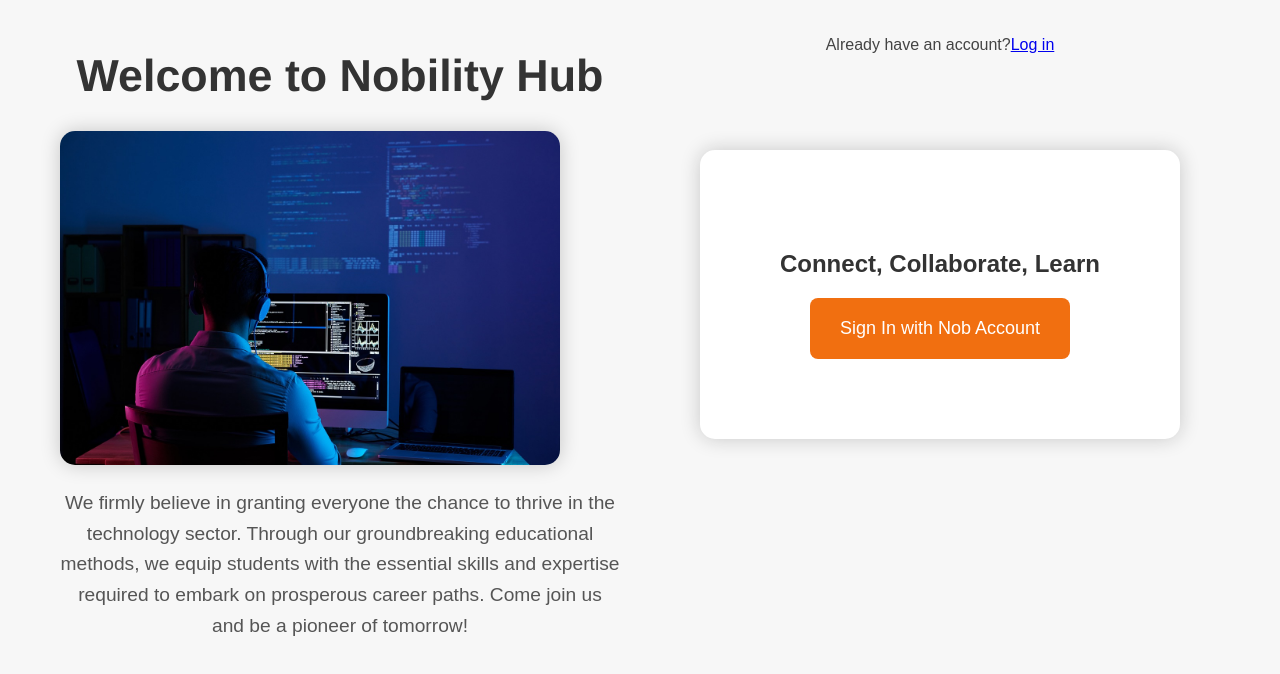
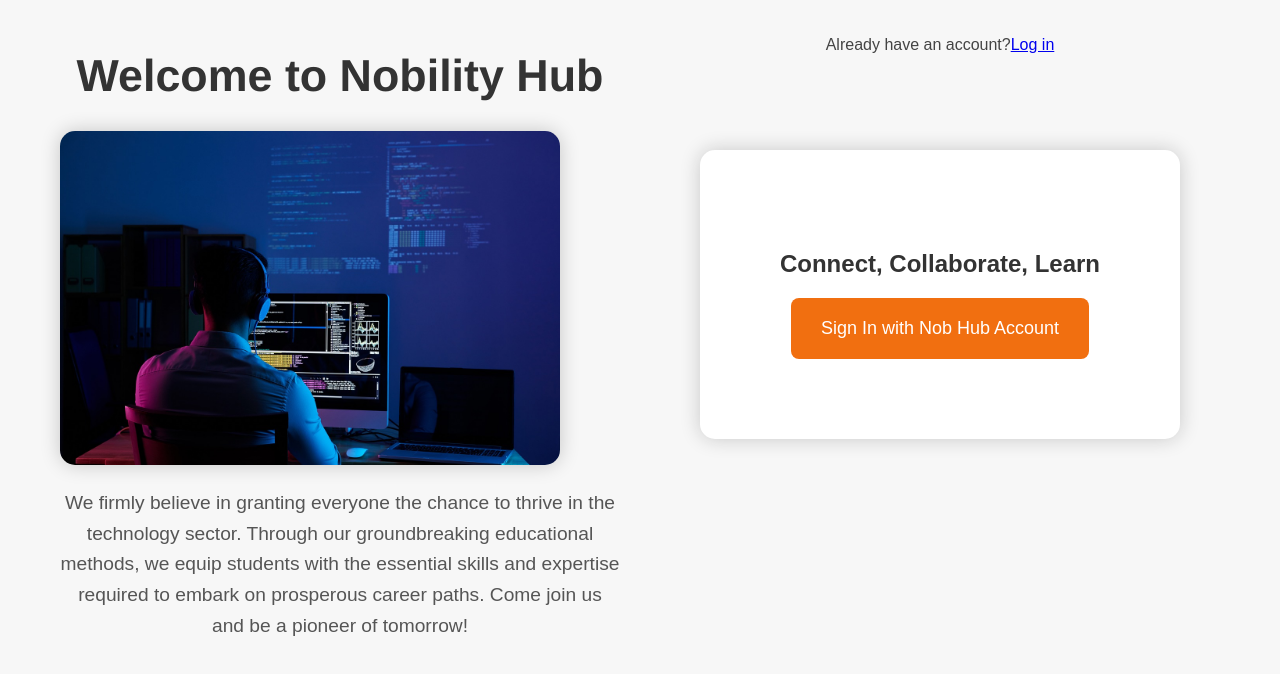
Before and after one commit to Jamescjay/Nobility-hub-client, a React (Create React App) app: page / in a window 1280 px wide. Shown: the top 674 px of the page. Built offline with nearby package versions, Linux system fonts and the light colour scheme.

Commit message:
URI update

```diff
--- a/src/App.js
+++ b/src/App.js
@@ -6,7 +6,7 @@ function App() {
   const handleSignIn = () => {
     const clientId =
       "903014081128-03ap17fghal5cugp545qt6uu315lf7e4.apps.googleusercontent.com";
-    const redirectUri = encodeURIComponent(window.location.origin);
+    const redirectUri = `http://localhost:3000`;
 
       window.location.href = `https://accounts.google.com/o/oauth2/auth?client_id=${clientId}&redirect_uri=${redirectUri}&response_type=token&scope=email profile openid`;
   };
@@ -41,7 +41,7 @@ function App() {
           <div className="cta-tab">
             <h2>Connect, Collaborate, Learn</h2>
             <button className="sign-in-button" onClick={handleSignIn}>
-              Sign In with Nob Account
+              Sign In with Nob Hub Account
             </button>
           </div>
         </div>
```
